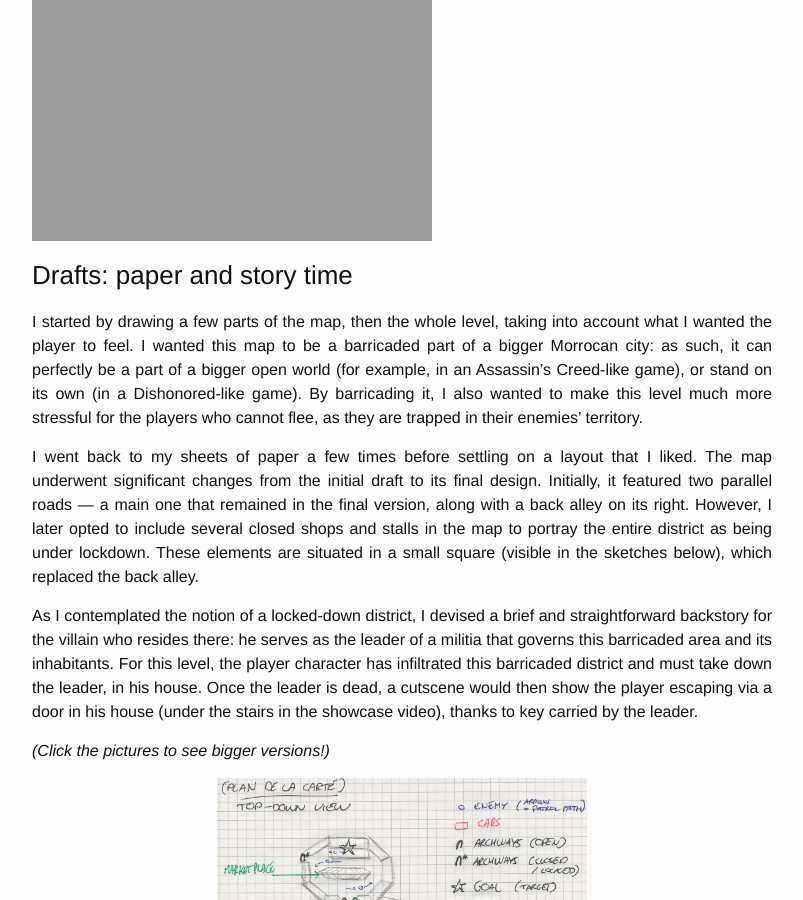
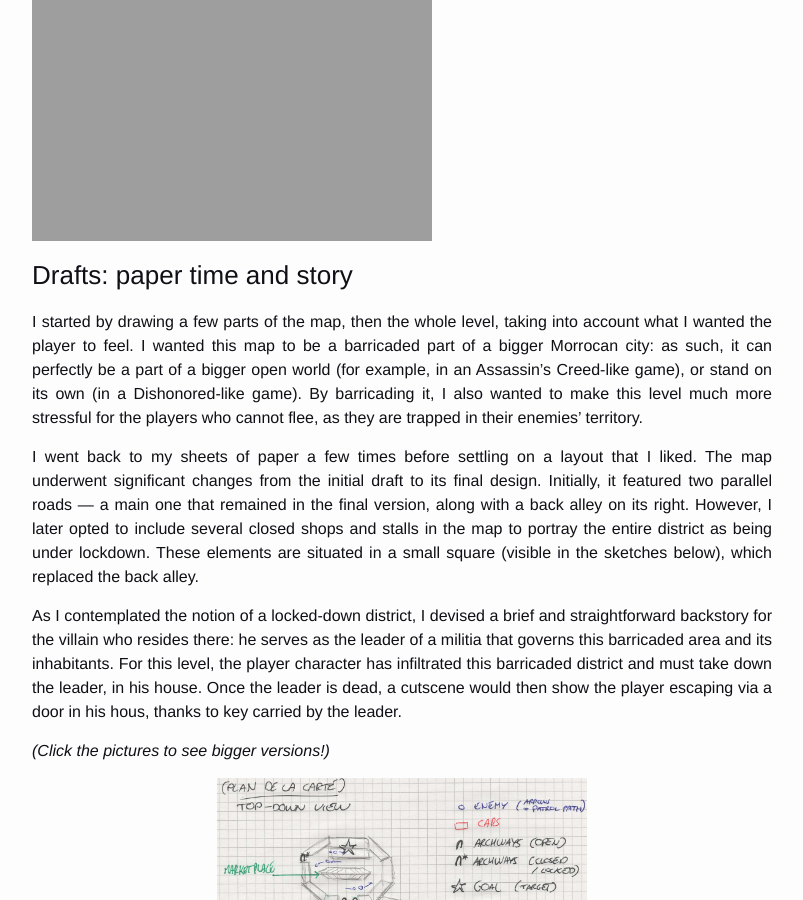
Before and after one commit to Dekadisk/dekadisk.github.io, a Jekyll site: the page built from _posts/2023-05-21-mapping-world-design.markdown, in a window 1280 px wide and 900 px high, scrolled down 1598 px. Shown: the whole window, without its empty margins (238-1041 px from the left). Built offline with Jekyll 4.4.1, drawn with Linux system fonts in a browser that asks for light colours; some of the changed text lies outside the part shown.

Commit message:
Update 2023-05-21-mapping-world-design.markdown

```diff
--- a/_posts/2023-05-21-mapping-world-design.markdown
+++ b/_posts/2023-05-21-mapping-world-design.markdown
@@ -31,13 +31,13 @@
 
 <img style="float: center;" src="https://dekadisk.gitlab.io/assets/References.png">
 
-### Drafts: paper and story time
+### Drafts: paper time and story
 
 I started by drawing a few parts of the map, then the whole level, taking into account what I wanted the player to feel. I wanted this map to be a barricaded part of a bigger Morrocan city: as such, it can perfectly be a part of a bigger open world (for example, in an Assassin's Creed-like game), or stand on its own (in a Dishonored-like game). By barricading it, I also wanted to make this level much more stressful for the players who cannot flee, as they are trapped in their enemies' territory.
 
 I went back to my sheets of paper a few times before settling on a layout that I liked. The map underwent significant changes from the initial draft to its final design. Initially, it featured two parallel roads — a main one that remained in the final version, along with a back alley on its right. However, I later opted to include several closed shops and stalls in the map to portray the entire district as being under lockdown. These elements are situated in a small square (visible in the sketches below), which replaced the back alley.
 
-As I contemplated the notion of a locked-down district, I devised a brief and straightforward backstory for the villain who resides there: he serves as the leader of a militia that governs this barricaded area and its inhabitants. For this level, the player character has infiltrated this barricaded district and must take down the leader, in his house. Once the leader is dead, a cutscene would then show the player escaping via a door in his house (under the stairs in the showcase video), thanks to key carried by the leader.
+As I contemplated the notion of a locked-down district, I devised a brief and straightforward backstory for the villain who resides there: he serves as the leader of a militia that governs this barricaded area and its inhabitants. For this level, the player character has infiltrated this barricaded district and must take down the leader, in his house. Once the leader is dead, a cutscene would then show the player escaping via a door in his hous, thanks to key carried by the leader.
 
 
 _(Click the pictures to see bigger versions!)_
@@ -56,6 +56,10 @@
 [<img width="80%" style="display:block; margin-left:auto; margin-right:auto" src="https://dekadisk.gitlab.io/assets/SC.png">](https://dekadisk.gitlab.io/assets/SC.png)
 [<img width="80%" style="display:block; margin-left:auto; margin-right:auto" src="https://dekadisk.gitlab.io/assets/UEMAP.png">](https://dekadisk.gitlab.io/assets/UEMAP.png)
 ![](https://dekadisk.gitlab.io/assets/ExploreMap.mp4)
+
+As said earlier, I changed the layout a few times, including in this phase. For example, the locked doors (from area B to C and the one in the target's house) were added in the latest iterations.
+
+[<img width="50%" style="display:block; margin-left:auto; margin-right:auto" src="https://dekadisk.gitlab.io/assets/RedDoor.png">](https://dekadisk.gitlab.io/assets/RedDoor.png)
 
 ### Details
 
```
